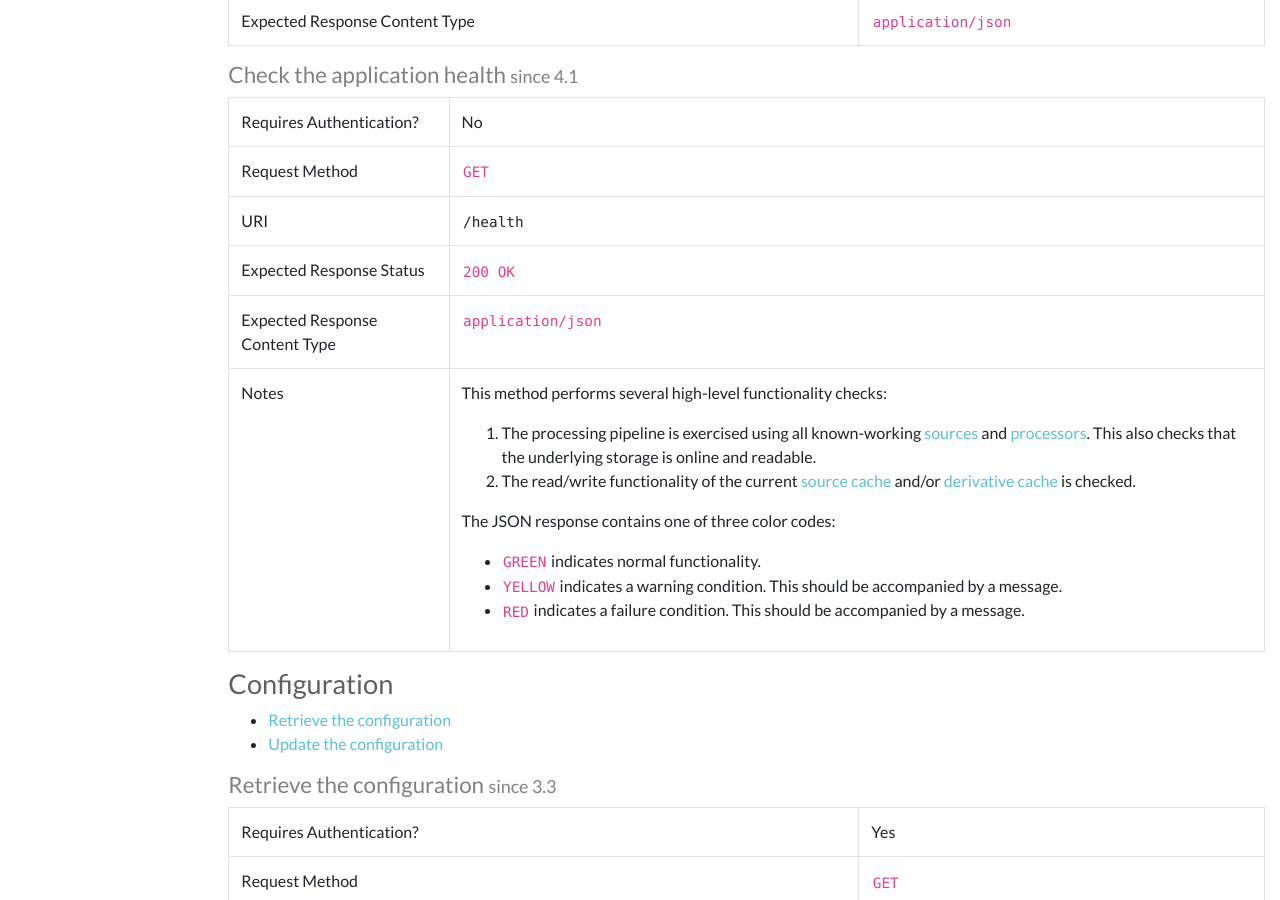
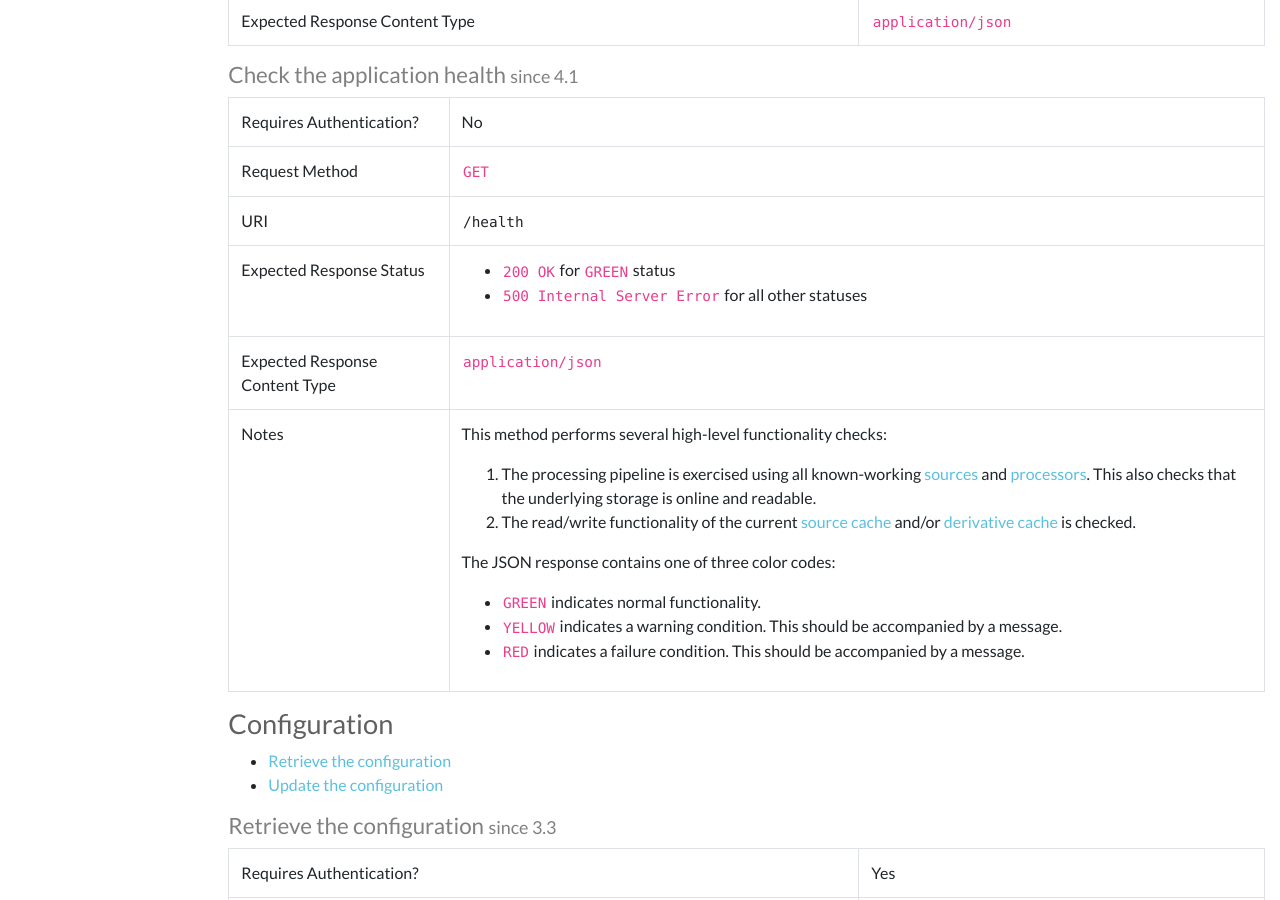
Before and after one commit to cantaloupe-project/cantaloupe-project.github.io, a Jekyll site: the page built from manual/4.1/remote-management.html, in a window 1280 px wide and 900 px high, scrolled down 988 px. Built offline with Jekyll 4.4.1, drawn with Linux system fonts in a browser that asks for light colours; nearby versions of some CDN libraries.

Commit message:
Correct the health check return status

```diff
--- a/manual/4.1/remote-management.html
+++ b/manual/4.1/remote-management.html
@@ -79,7 +79,12 @@ title: Remote Management
   </tr>
   <tr>
     <td>Expected Response Status</td>
-    <td><code>200 OK</code></td>
+    <td>
+      <ul>
+        <li><code>200 OK</code> for <code>GREEN</code> status</li>
+        <li><code>500 Internal Server Error</code> for all other statuses</li>
+      </ul>
+    </td>
   </tr>
   <tr>
     <td>Expected Response Content Type</td>
```
